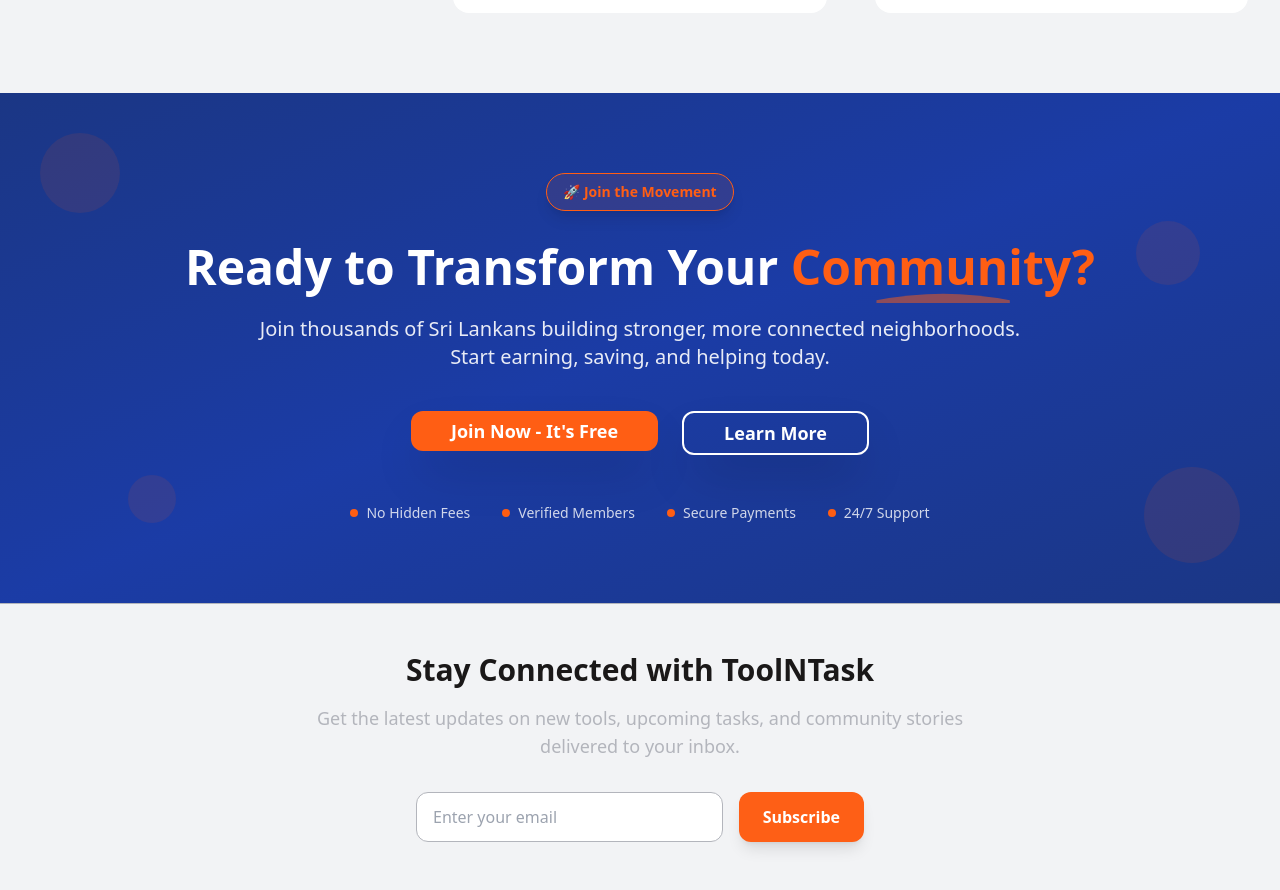
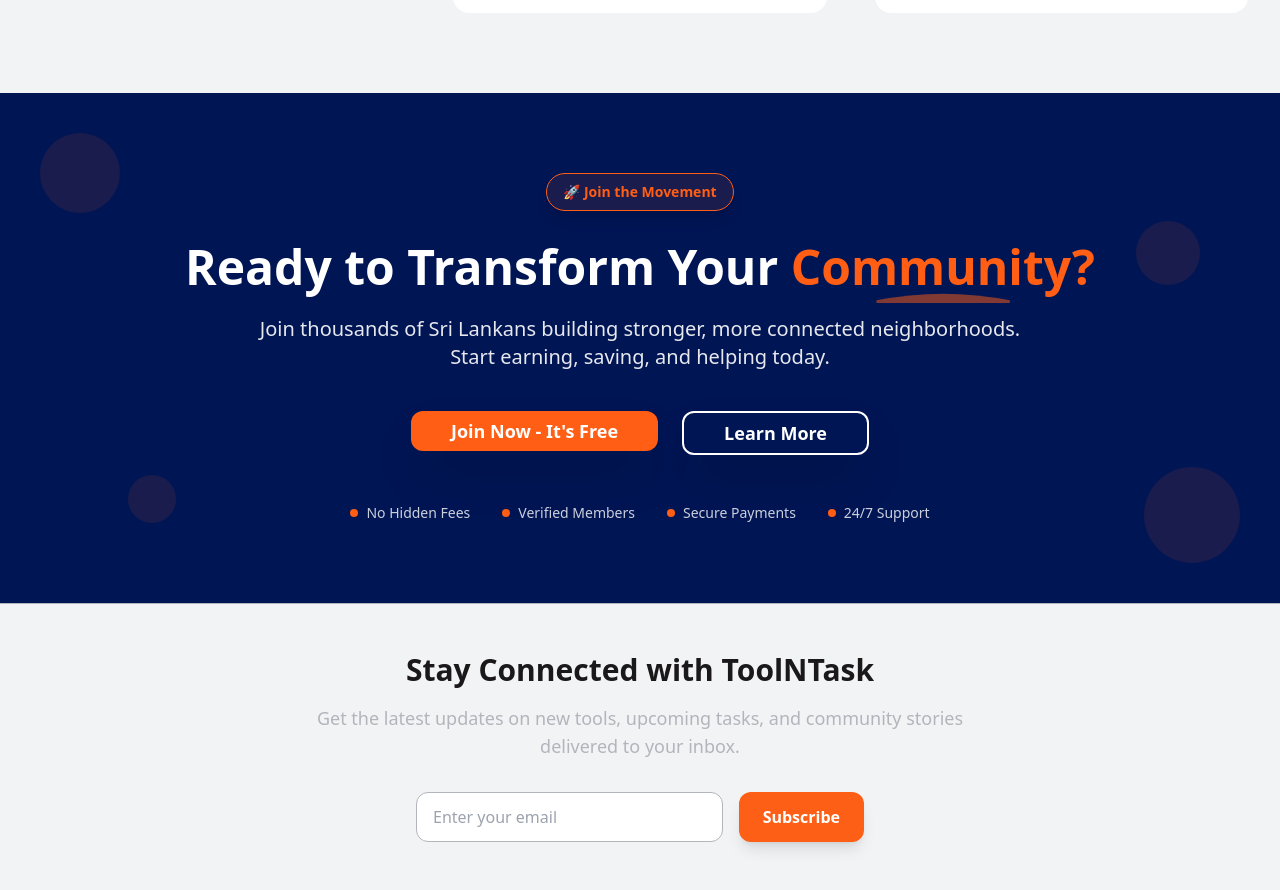
Before and after one commit to SeneshFitzroy/ToolnTask, a Next.js app: page / in a window 1280 px wide. Shown: the part 3278-4168 px from the top of the page. Built offline with nearby package versions, Linux system fonts and the light colour scheme.

Commit message:
feat: Enhanced pages/Home.tsx,  - Detailed changes: diff --git a/pages/Home.tsx b/pages/Home.tsx index... at 01:58 PM +0530, July 03, 2025

```diff
--- a/pages/Home.tsx
+++ b/pages/Home.tsx
@@ -329,7 +329,7 @@ export default function Home() {
 
       {/* CTA Section */}
       <div className="py-16 sm:py-20 relative overflow-hidden" style={{ backgroundColor: '#001554' }}>
-        <div className="absolute inset-0 bg-gradient-to-br from-blue-900 via-blue-800 to-blue-900 opacity-90"></div>
+        <div className="absolute inset-0 opacity-20" style={{ background: 'linear-gradient(135deg, rgba(0, 21, 84, 0.1) 0%, rgba(0, 21, 84, 0.3) 100%)' }}></div>
         <div className="absolute top-0 left-0 w-full h-full">
           <div className="absolute top-5 sm:top-10 left-5 sm:left-10 w-16 h-16 sm:w-20 sm:h-20 rounded-full" style={{ backgroundColor: '#FF5E14', opacity: 0.1 }}></div>
           <div className="absolute top-16 sm:top-32 right-10 sm:right-20 w-12 h-12 sm:w-16 sm:h-16 rounded-full" style={{ backgroundColor: '#FF5E14', opacity: 0.1 }}></div>
```
